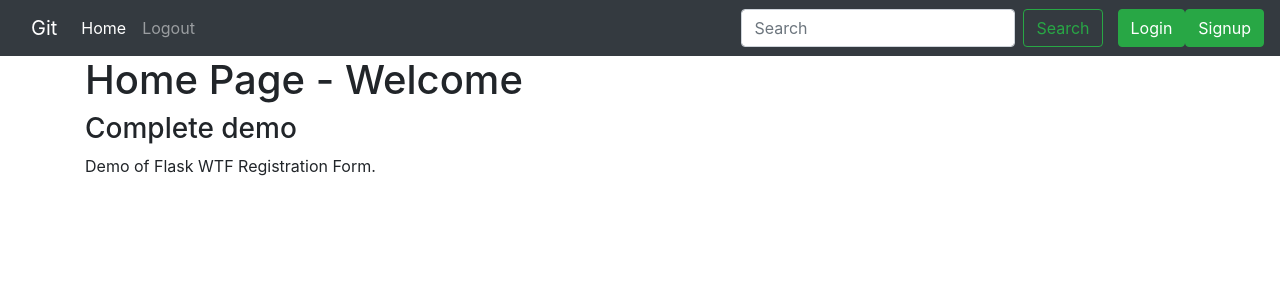
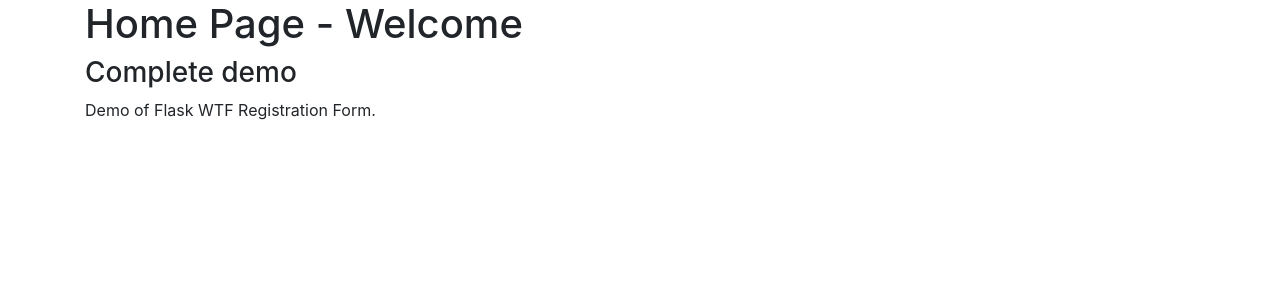
Before and after one commit to stantonellie/megaBITES, a Flask app: template templates/index.html in a window 1280 px wide. Shown: the top 300 px of the page. Run offline with Flask 2, Linux system fonts and the light colour scheme; the template is opened without the code that fills it, so the values that code supplies are empty; parts of the project's set-up code (start-up, migrations or seed data) failed here and were passed over; some libraries are stand-ins or nearby versions.

Commit message:
simplify

```diff
--- a/main.py
+++ b/main.py
@@ -1,25 +1,65 @@
-from flask import Flask, render_template_string
-from sqlalchemy import create_engine
+from flask import Flask, render_template, request, redirect, url_for
 
 app = Flask(__name__)
 
-engine = create_engine( "mysql://admin1:@GitPa$$w0rd#@54.74.234.11/team_404?charset=utf8mb4" )
+from sqlalchemy import create_engine
+import sqlalchemy.orm
+from database_setup import Base
+
+engine = create_engine("mysql://admin1:@GitPa$$w0rd#@54.74.234.11/team_404?charset=utf8mb4")
 app.config['SQLALCHEMY_DATABASE_URI'] = 'mysql+pymysql://admin1:@GitPa$$w0rd#@54.74.234.11/team_404'
+Base.metadata.bind = engine
 
-@app.route("/")
+DBSession = sqlalchemy.orm.sessionmaker(bind=engine)
+session = DBSession()
+
+@app.route('/')
 def index():
-    return render_template_string(
-        """
-        <!DOCTYPE html>
-        <html>
-            <head></head>
-            <body>
-                <h1>megaBITES</h1>
-            </body>
-        </html>
-        """
-    )
+    return render_template("index.html")
 
+# @app.route( '/' )
+# @app.route( '/blog' )
+# def showBooks():
+#     books = session.query( Book ).all()
+#     return render_template( "books.html", books=books )
+#
+#
+# # This will let us Create a new book and save it in our database
+# @app.route( '/books/new/', methods=['GET', 'POST'] )
+# def newBook():
+#     if request.method == 'POST':
+#         newBook = Book( title=request.form['name'], author=request.form['author'], genre=request.form['genre'] )
+#         session.add( newBook )
+#         session.commit()
+#         return redirect( url_for( 'showBooks' ) )
+#     else:
+#         return render_template( 'createbook.html' )
+#
+#
+# # This will let us Update our books and save it in our database
+# @app.route( "/books/<int:book_id>/edit/", methods=['GET', 'POST'] )
+# def editBook(book_id):
+#     editedBook = session.query( Book ).filter_by( id=book_id ).one()
+#     if request.method == 'POST':
+#         if request.form['name']:
+#             editedBook.title = request.form['name']
+#             return redirect( url_for( 'showBooks' ) )
+#     else:
+#         return render_template( 'editBook.html', book=editedBook )
+#
+#
+# # This will let us Delete our book
+# @app.route( '/books/<int:book_id>/delete/', methods=['GET', 'POST'] )
+# def deleteBook(book_id):
+#     bookToDelete = session.query( Book ).filter_by( id=book_id ).one()
+#     if request.method == 'POST':
+#         session.delete( bookToDelete )
+#         session.commit()
+#         return redirect( url_for( 'showBooks', book_id=book_id ) )
+#     else:
+#         return render_template( 'deleteBook.html', book=bookToDelete )
+#
 
-if __name__ == "__main__":
-    app.run(debug=True, port=8000, use_reloader=True)
+if __name__ == '__main__':
+    app.debug = True
+    app.run(host='localhost', port=5555)
--- a/populate_db.py
+++ b/populate_db.py
@@ -1,5 +1,6 @@
 from sqlalchemy import create_engine
 from sqlalchemy.orm import sessionmaker
+
 from sqlalchemy import Column, ForeignKey, Integer, String, MetaData, Table, ForeignKeyConstraint, DateTime, \
     text
 
@@ -16,7 +17,7 @@ from database_setup import Base, Blog
 
 # bind the engine to the metadata of the Base class so that the
 # declaratives can be accessed through a DBSession instance
-engine = create_engine( "mysql://admin1:@GitPa$$w0rd#@54.74.234.11/team_404?charset=utf8mb4" )
+engine = create_engine("mysql://admin1:@GitPa$$w0rd#@54.74.234.11/team_404?charset=utf8mb4")
 
 Base.metadata.bind = engine
 
--- a/templates/blog_base.html
+++ b/templates/blog_base.html
@@ -3,63 +3,13 @@
 <head>
     <meta charset="UTF-8">
     <title>{% block title %} {% endblock %}</title>
-
     <!-- CSS Bootstrap CDN Link -->
-<link rel="stylesheet" href="https://stackpath.bootstrapcdn.com/bootstrap/4.5.0/css/bootstrap.min.css" integrity="sha384-9aIt2nRpC12Uk9gS9baDl411NQApFmC26EwAOH8WgZl5MYYxFfc+NcPb1dKGj7Sk" crossorigin="anonymous">
-
+    <link rel="stylesheet" href="https://stackpath.bootstrapcdn.com/bootstrap/4.5.0/css/bootstrap.min.css" integrity="sha384-9aIt2nRpC12Uk9gS9baDl411NQApFmC26EwAOH8WgZl5MYYxFfc+NcPb1dKGj7Sk" crossorigin="anonymous">
+    <script src="https://code.jquery.com/jquery-3.5.1.slim.min.js" integrity="sha384-DfXdz2htPH0lsSSs5nCTpuj/zy4C+OGpamoFVy38MVBnE+IbbVYUew+OrCXaRkfj" crossorigin="anonymous"></script>
+    <script src="https://cdn.jsdelivr.net/npm/popper.js@1.16.0/dist/umd/popper.min.js" integrity="sha384-Q6E9RHvbIyZFJoft+2mJbHaEWldlvI9IOYy5n3zV9zzTtmI3UksdQRVvoxMfooAo" crossorigin="anonymous"></script>
+    <script src="https://stackpath.bootstrapcdn.com/bootstrap/4.5.0/js/bootstrap.min.js" integrity="sha384-OgVRvuATP1z7JjHLkuOU7Xw704+h835Lr+6QL9UvYjZE3Ipu6Tp75j7Bh/kR0JKI" crossorigin="anonymous"></script>
 </head>
 <body>
-
-
-
-<nav class="navbar navbar-expand-lg navbar-dark bg-dark">
-  <div class="container">
-
-      <a class="navbar-brand" href="{{url_for('index')}}">Git</a>
-  <button class="navbar-toggler" type="button" data-toggle="collapse" data-target="#navbarSupportedContent" aria-controls="navbarSupportedContent" aria-expanded="false" aria-label="Toggle navigation">
-    <span class="navbar-toggler-icon"></span>
-  </button>
-
-  <div class="collapse navbar-collapse" id="navbarSupportedContent">
-    <ul class="navbar-nav mr-auto">
-      <li class="nav-item active">
-        <a class="nav-link" href="{{url_for('index')}}">Home <span class="sr-only">(current)</span></a>
-      </li>
-
-
-
-         <li class="nav-item">
-        <a class="nav-link" href="#">Logout</a>
-      </li>
-
-
-    </ul>
-    <form class="form-inline my-2 my-lg-0">
-      <input class="form-control mr-sm-2" type="search" placeholder="Search" aria-label="Search">
-      <button class="btn btn-outline-success my-2 my-sm-0" type="submit">Search</button>
-    </form>
-  </div>
-
-  </div>
-
-    <a href="{{url_for('Login')}}"><button class="btn btn-success navbar-btn">Login</button> </a>
-     <a href="{{url_for('register')}}"><button class="btn btn-success navbar-btn">Signup</button> </a>
-</nav>
-
-
-<!-- JS, Popper.js, and jQuery -->
-<script src="https://code.jquery.com/jquery-3.5.1.slim.min.js" integrity="sha384-DfXdz2htPH0lsSSs5nCTpuj/zy4C+OGpamoFVy38MVBnE+IbbVYUew+OrCXaRkfj" crossorigin="anonymous"></script>
-<script src="https://cdn.jsdelivr.net/npm/popper.js@1.16.0/dist/umd/popper.min.js" integrity="sha384-Q6E9RHvbIyZFJoft+2mJbHaEWldlvI9IOYy5n3zV9zzTtmI3UksdQRVvoxMfooAo" crossorigin="anonymous"></script>
-<script src="https://stackpath.bootstrapcdn.com/bootstrap/4.5.0/js/bootstrap.min.js" integrity="sha384-OgVRvuATP1z7JjHLkuOU7Xw704+h835Lr+6QL9UvYjZE3Ipu6Tp75j7Bh/kR0JKI" crossorigin="anonymous"></script>
-
-
-{% block body %}
-
-
-{% endblock %}
-
-
-
-
+{% block body %} {% endblock %}
 </body>
 </html>
```
Also changed, not shown: database_setup.py (+9 -8 lines), templates/index.html (+2 -11 lines).
